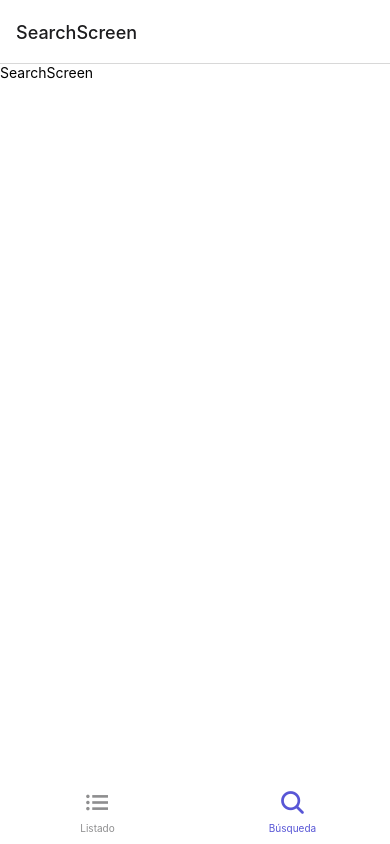
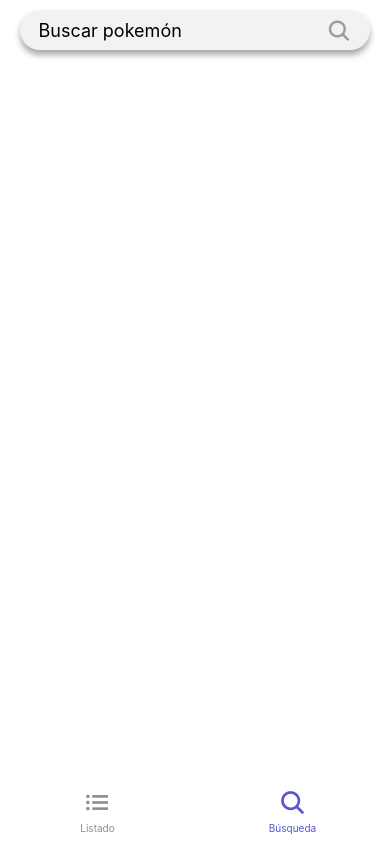
Before and after one commit to jose0112luis/Pokedex-RN, a React Native app: screen /SearchScreen in a window 390 px wide. Built offline with nearby package versions, Linux system fonts and the light colour scheme; no server answers.

Commit message:
Diseño del componente SearchInput para la búsqueda.

```diff
--- /dev/null
+++ b/src/components/SearchInput.tsx
@@ -0,0 +1,48 @@
+import React from 'react';
+
+import { View, Text, StyleSheet, TextInput, Platform } from 'react-native';
+import IconI from 'react-native-vector-icons/Ionicons';
+
+export const SearchInput = () => {
+  return (
+    <View style={ styles.container }>
+      <View style={ styles.txtBackground }>
+        <TextInput
+          placeholder='Buscar pokemón'
+          style={{ ...styles.txtInput, top: ( Platform.OS === 'ios' ? 0 : 2 ), }}
+          autoCapitalize='none'
+          autoCorrect={ false }
+        />
+        <IconI name='search' size={ 25 } color='#9C9C9C' />
+      </View>
+    </View>
+  );
+}
+
+const styles = StyleSheet.create({
+  container: {
+    // backgroundColor: 'red',
+  },
+  txtBackground: {
+    backgroundColor: '#F3F1F3',
+    borderRadius: 50,
+    height: 40,
+    paddingHorizontal: 20,
+    justifyContent: 'center',
+    alignItems: 'center',
+    flexDirection: 'row',
+    //sombra
+    shadowColor: "#000",
+    shadowOffset: {
+      width: 0,
+      height: 5,
+    },
+    shadowOpacity: 0.34,
+    shadowRadius: 6.27,
+    elevation: 10,
+  },
+  txtInput: {
+    flex: 1,
+    fontSize: 18,
+  }
+});
--- a/src/navigation/Tabs.tsx
+++ b/src/navigation/Tabs.tsx
@@ -16,6 +16,7 @@
         backgroundColor: '#FFFFFF',
       }}
       screenOptions={{
+        headerShown: false,
         tabBarActiveTintColor: '#5856D6',
         tabBarLabelStyle: {
           marginBottom: ( Platform.OS === 'ios' ? 0 : 10 )
@@ -26,7 +27,7 @@
           borderWidth: 0,
           elevation: 0,
           height: ( Platform.OS === 'ios' ? 0 : 60 ),
-        }
+        },
       }}
     >
       <Tab.Screen
--- a/src/screens/SearchScreen.tsx
+++ b/src/screens/SearchScreen.tsx
@@ -1,11 +1,22 @@
 import React from 'react';
 
-import { View, Text } from 'react-native';
+import { View, Platform } from 'react-native';
+import { useSafeAreaInsets } from 'react-native-safe-area-context';
+import { SearchInput } from '../components/SearchInput';
 
 export const SearchScreen = () => {
+
+  const top = useSafeAreaInsets().top;
+
   return (
-    <View>
-      <Text>SearchScreen</Text>
+    <View
+      style={{
+        flex: 1,
+        marginTop: ( Platform.OS === 'ios' ? top : top + 10 ),
+        marginHorizontal: 20,
+      }}
+    >
+      <SearchInput />
     </View>
   );
 }
```
